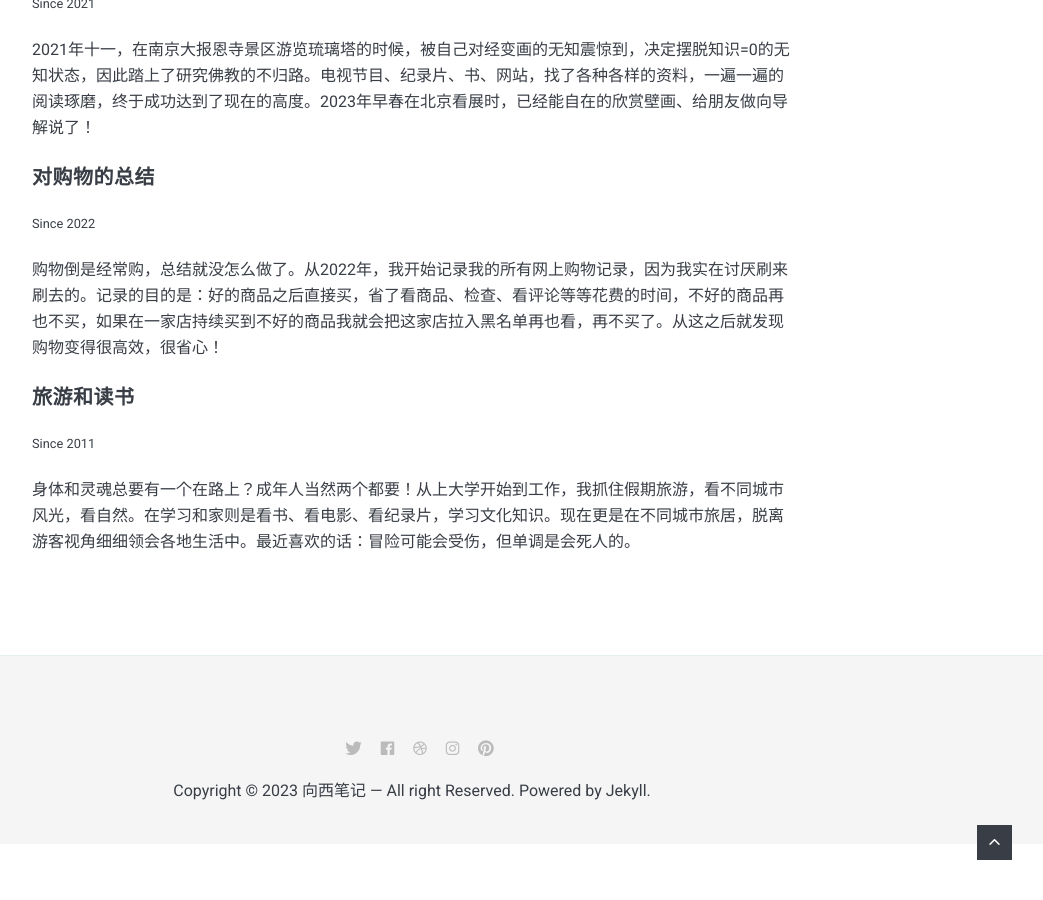
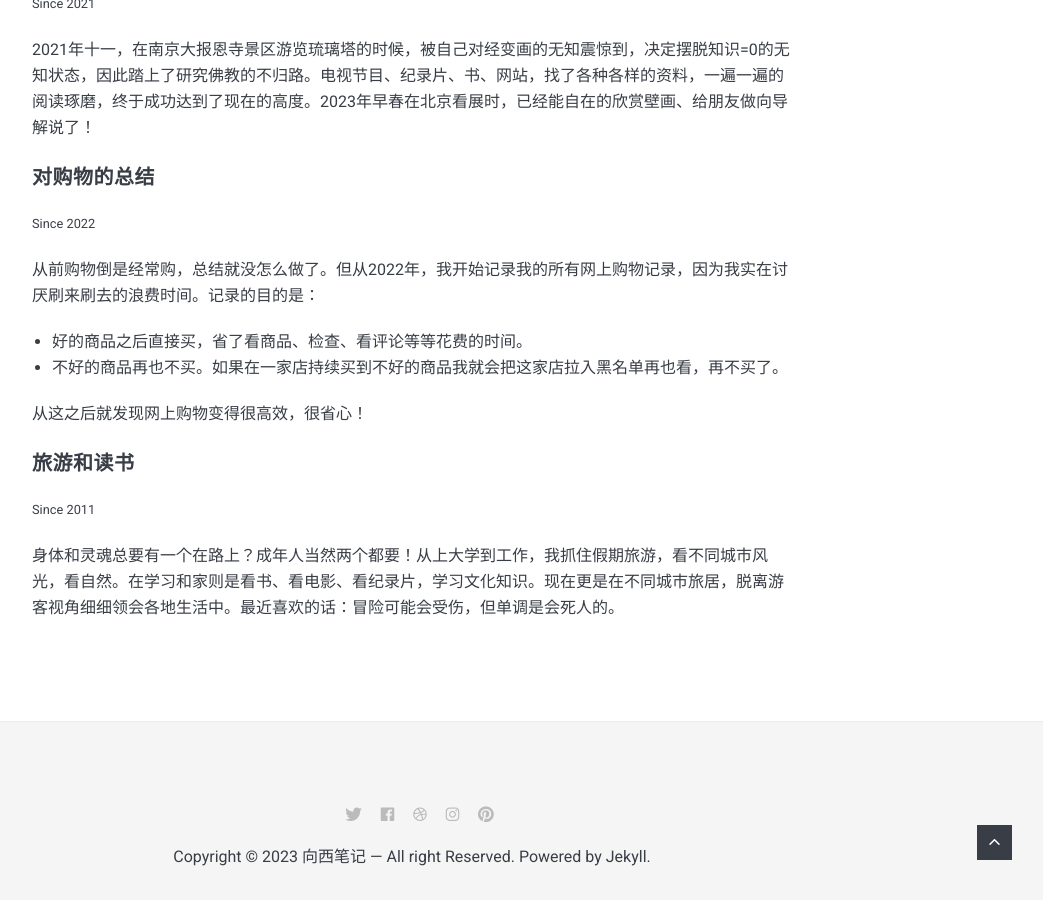
Before and after one commit to xiangxinotes/xiangxinotes.github.io, a Jekyll site: the page built from _pages/about.md, in a window 1280 px wide and 900 px high, scrolled down 1313 px. Shown: the whole window, without its empty margins (228-1271 px from the left). Built offline with Jekyll 4.4.1, drawn with Linux system fonts in a browser that asks for light colours; nearby versions of some CDN libraries.

Commit message:
About page update

```diff
--- a/_pages/about.md
+++ b/_pages/about.md
@@ -23,9 +23,14 @@ image: me.jpg
 #### 对购物的总结
 <small>Since 2022</small>
 
-购物倒是经常购，总结就没怎么做了。从2022年，我开始记录我的所有网上购物记录，因为我实在讨厌刷来刷去的。记录的目的是：好的商品之后直接买，省了看商品、检查、看评论等等花费的时间，不好的商品再也不买，如果在一家店持续买到不好的商品我就会把这家店拉入黑名单再也看，再不买了。从这之后就发现购物变得很高效，很省心！
+从前购物倒是经常购，总结就没怎么做了。但从2022年，我开始记录我的所有网上购物记录，因为我实在讨厌刷来刷去的浪费时间。记录的目的是：
+
+- 好的商品之后直接买，省了看商品、检查、看评论等等花费的时间。
+- 不好的商品再也不买。如果在一家店持续买到不好的商品我就会把这家店拉入黑名单再也看，再不买了。
+
+从这之后就发现网上购物变得很高效，很省心！
 
 #### 旅游和读书
 <small>Since 2011</small>
 
-身体和灵魂总要有一个在路上？成年人当然两个都要！从上大学开始到工作，我抓住假期旅游，看不同城市风光，看自然。在学习和家则是看书、看电影、看纪录片，学习文化知识。现在更是在不同城市旅居，脱离游客视角细细领会各地生活中。最近喜欢的话：冒险可能会受伤，但单调是会死人的。
+身体和灵魂总要有一个在路上？成年人当然两个都要！从上大学到工作，我抓住假期旅游，看不同城市风光，看自然。在学习和家则是看书、看电影、看纪录片，学习文化知识。现在更是在不同城市旅居，脱离游客视角细细领会各地生活中。最近喜欢的话：冒险可能会受伤，但单调是会死人的。
```
